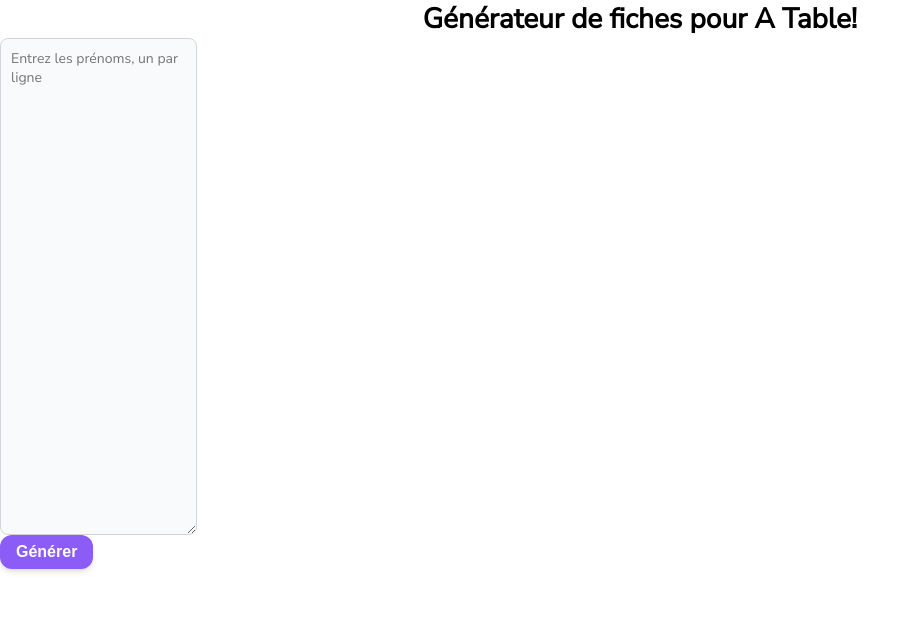
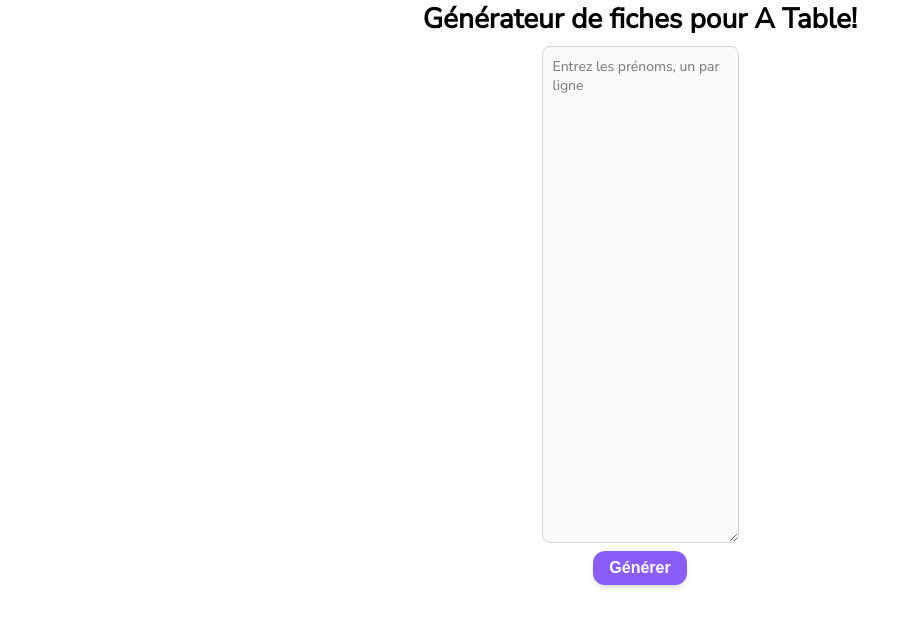
Before and after one commit to gbagan/atable, a Svelte app: page / in a window 1280 px wide. Shown: the top 626 px of the page, without its empty margins (0-920 px from the left). Built offline with nearby package versions, Linux system fonts and the light colour scheme.

Commit message:
centre le textarea et le bouton générer

```diff
--- a/src/components/Generator.svelte
+++ b/src/components/Generator.svelte
@@ -68,8 +68,8 @@
     <svg viewBox="0 0 1500 1000">
       {#each graph.edges as [u, v]}
         {#if u < names.length && v < names.length}
-          {@const p1 = graph.layout[u]}
-          {@const p2 = graph.layout[v]}
+          {const p1 = graph.layout[u]}
+          {const p2 = graph.layout[v]}
           <line
             x1={1500*p1.x}
             y1={1000*p1.y}
@@ -81,7 +81,7 @@
         {/if}
       {/each}
       {#each names as name, i}
-        {@const  {x, y} = graph.layout[i]}
+        {const  {x, y} = graph.layout[i]}
         <circle
           cx={1500*x}
           cy={1000*y}
@@ -106,7 +106,7 @@
   <div class="graph">
     <svg viewBox="0 0 1500 1000">
       {#each names as name, i}
-        {@const  {x, y} = graph.layout[i]}
+        {const  {x, y} = graph.layout[i]}
         <circle
           cx={1500*x}
           cy={1000*y}
@@ -134,7 +134,6 @@
     {/each}
   </div>
 {/each}
-
 
 <style>
   .page {
--- a/src/components/Input.svelte
+++ b/src/components/Input.svelte
@@ -7,6 +7,7 @@
   let { input = $bindable(), run }: Props = $props();
 </script>
 
+<div class="wrapper">
   <h1>Générateur de fiches pour A Table!</h1>
 
   <textarea
@@ -16,10 +17,18 @@
     rows="25"
   ></textarea>
   <button class="ui-button" onclick={run}>Générer</button>
+</div>
+
 
 <style>
+  .wrapper {
+    display: flex;
+    flex-direction: column;
+    align-items: center;
+    gap: 0.5rem;
+  }
+
   h1 {
-    text-align: center;
     font-size: 1.75rem;
     font-weight: bold;
   }
```
Lines whose indentation alone changed are shown as unchanged.
